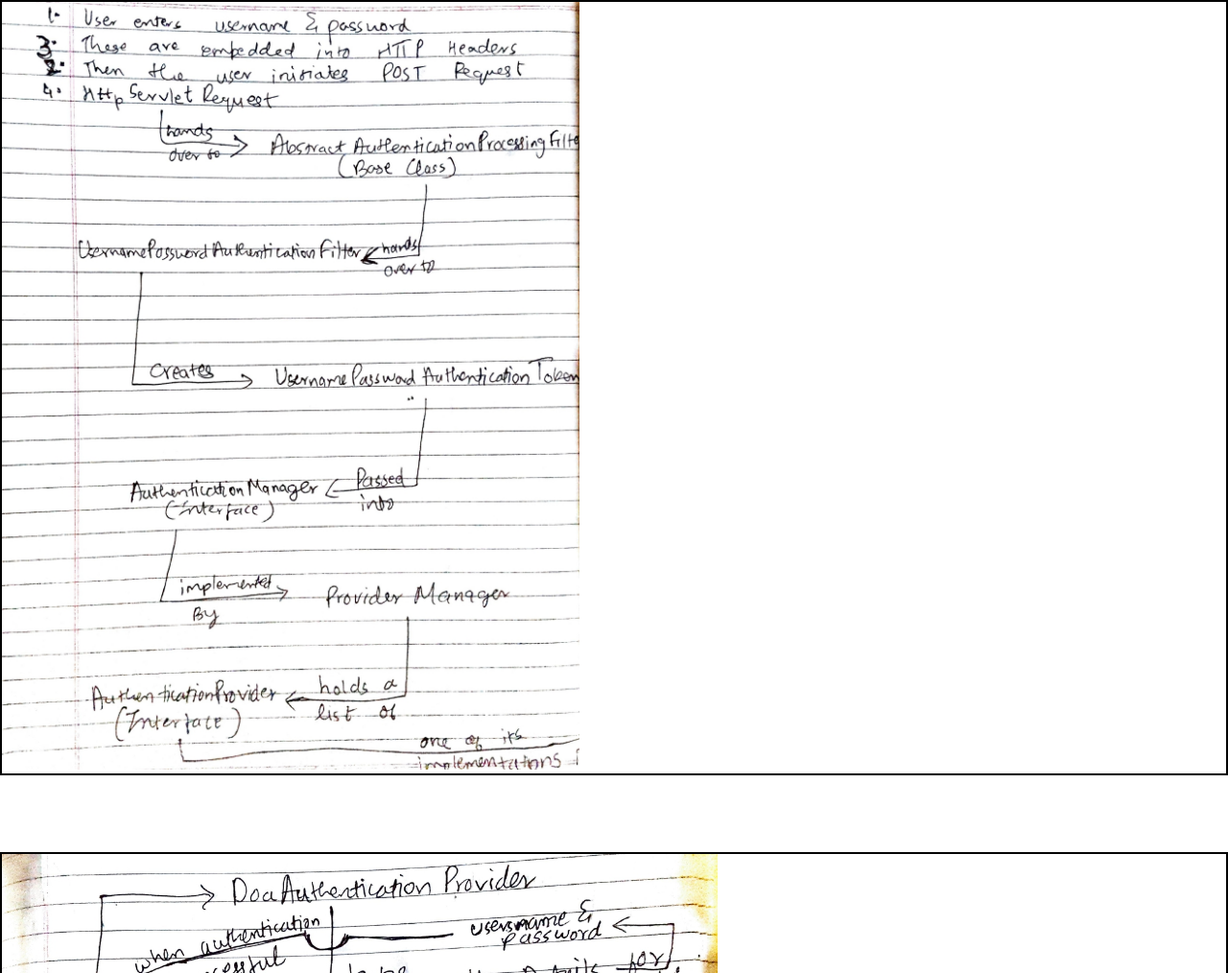
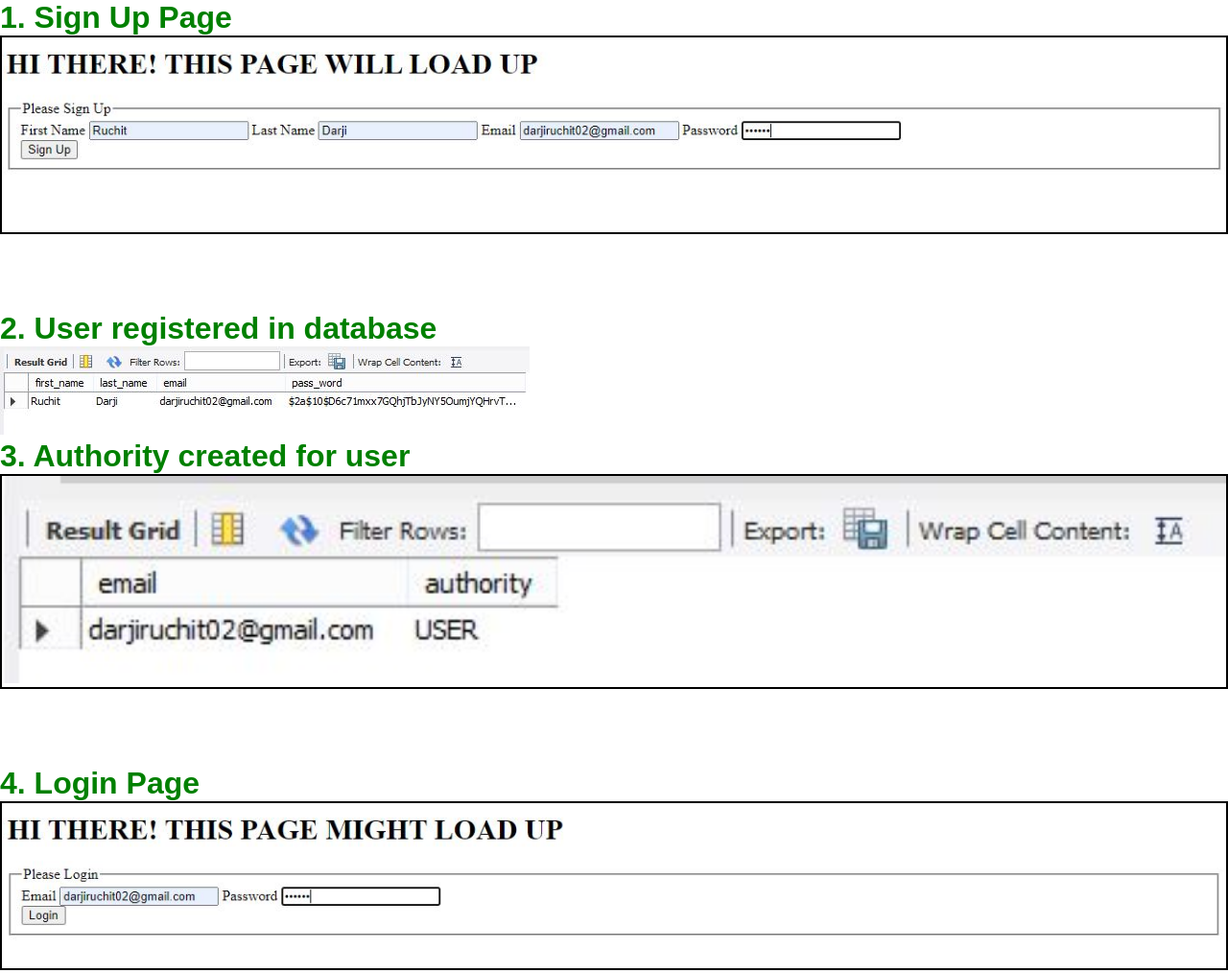
Before and after one commit to ruchit02/login-error, a plain HTML site: page index.html in a window 1280 px wide. Shown: the top 1014 px of the page at 96% size. Drawn offline with Linux system fonts and the light colour scheme.

Commit message:
Initial launch

```diff
--- a/index.html
+++ b/index.html
@@ -5,6 +5,37 @@
         <link rel="stylesheet" href="main.css" type="text/css">
     </head>
     <body>
+		<h1>1. Sign Up Page</h1>
+		<div class="other-img-container">
+            <img src="1.jpg" alt="">
+        </div>
+
+		<h1>2. User registered in database</h1>
+		<div class="="other-img-container">
+            <img src="2.jpg" alt="">
+        </div>
+
+		<h1>3. Authority created for user</h1>
+		<div class="other-img-container">
+            <img src="3.jpg" alt="">
+        </div>
+
+		<h1>4. Login Page</h1>
+		<div class="other-img-container">
+            <img src="4.jpg" alt="">
+        </div>
+
+		<h1>5. User authenticated and redirected to homepage</h1>
+		<div class="other-img-container">
+            <img src="5.jpg" alt="">
+        </div>
+
+		<h1>6. Redirected to login page after logout</h1>
+		<div class="other-img-container">
+            <img src="6.jpg" alt="">
+        </div>
+
+		<h1>7. Spring Web Security Architecture</h1>
         <div class="img-container">
             <img src="img1.jpg" alt="">
         </div>
--- a/main.css
+++ b/main.css
@@ -30,6 +30,10 @@ body{
     max-width: 100%;
 }
 
+h1{
+	color: green;
+}
+
 .img-container{
     box-sizing: inherit;
     width: 100%;
@@ -37,7 +41,18 @@ body{
     border: 2px solid black;
 }
 
-img{
+.img-container img{
     max-width: 100%;
     height: 100vh;
 }
+
+.other-img-container{
+	box-sizing: inherit;
+    width: 100%;
+    margin-bottom: 5rem;
+    border: 2px solid black;
+}
+
+.other-img-container img{
+	width: 100%;
+}
```
Also changed, not shown: 1.JPG (added), 2.JPG (added), 3.JPG (added), 4.JPG (added), 5.JPG (added), 6.JPG (added).
